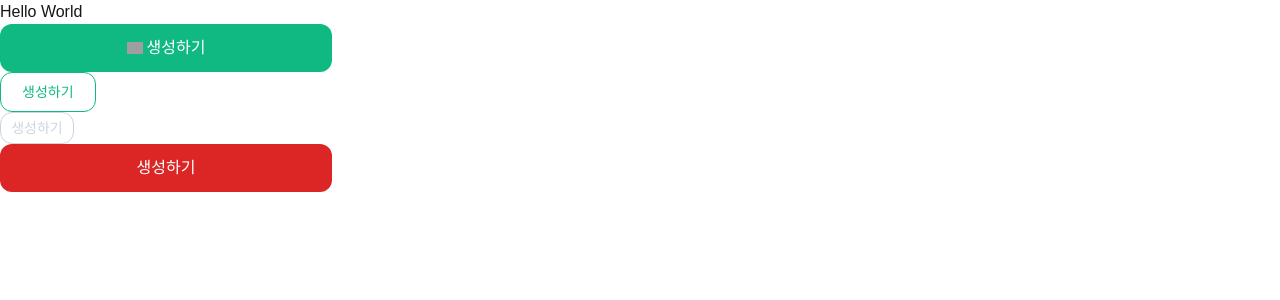
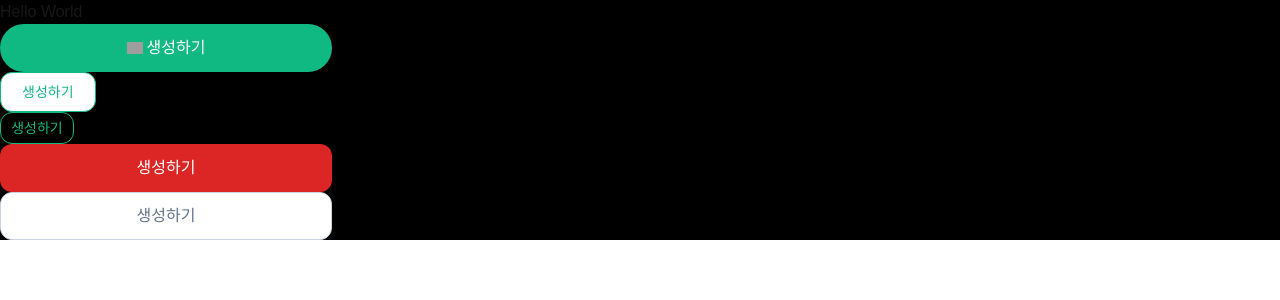
Before and after one commit to mingmi9/fe11-part4-team1-coworkers, a Next.js app: page / in a window 1280 px wide. Shown: the top 300 px of the page. Built offline with nearby package versions, Linux system fonts and the light colour scheme; grey boxes are pictures that could not be loaded; a web font is replaced by a local one.

Commit message:
feat: 버튼 스타일 추가

```diff
--- a/app/_components/Button.tsx
+++ b/app/_components/Button.tsx
@@ -6,8 +6,9 @@ import Image from 'next/image';
 interface ButtonProps {
   className?: string;
   size?: 'small' | 'medium' | 'large';
-  style?: 'solid' | 'outlined' | 'secondary' | 'danger';
+  style?: 'solid' | 'outlined' | 'outlined_secondary' | 'secondary' | 'danger';
   icon?: 'plus' | 'check' | 'none';
+  round?: 'full' | 'xl';
   disabled?: boolean;
   onClick?: () => void;
   children: ReactNode;
@@ -15,9 +16,10 @@ interface ButtonProps {
 
 export default function Button({
   className = '',
-  size = 'large',
+  size = 'medium',
   style = 'solid',
   icon = 'none',
+  round = 'xl',
   disabled = false,
   onClick,
   children,
@@ -34,11 +36,20 @@ export default function Button({
       ? 'bg-interaction-inactive cursor-default pointer-events-none text-text-inverse'
       : 'bg-brand-primary text-text-inverse hover:bg-interaction-hover active:bg-interaction-pressed',
     outlined: disabled
+      ? 'bg-background-inverse border border-interaction-inactive text-interaction-inactive cursor-default pointer-events-none'
+      : 'bg-background-inverse border border-brand-primary text-brand-primary hover:border-interaction-hover hover:text-interaction-hover active:border-interaction-pressed active:border-interaction-pressed',
+    outlined_secondary:
+      'bg-background-inverse border border-text-secondary text-text-default hover:brightness-95 active:brightness-90',
+    secondary: disabled
       ? 'border border-interaction-inactive text-interaction-inactive cursor-default pointer-events-none'
       : 'border border-brand-primary text-brand-primary hover:border-interaction-hover hover:text-interaction-hover active:border-interaction-pressed active:border-interaction-pressed',
-    secondary: 'border border-text-secondary text-text-secondary',
     danger:
       'bg-status-danger text-text-inverse hover:brightness-90 active:brightness-75',
+  };
+
+  const roundStyle = {
+    full: 'rounded-full',
+    xl: 'rounded-xl',
   };
 
   const renderIcon = () => {
@@ -49,7 +60,7 @@ export default function Button({
     return null;
   };
 
-  const classNames = `flex justify-center items-center rounded-xl gap-[4px] ${sizeClass[size]} ${styleClass[style]} ${className}`;
+  const classNames = `flex justify-center items-center gap-[4px] ${sizeClass[size]} ${styleClass[style]} ${roundStyle[round]} ${className}`;
 
   return (
     <button className={`${classNames}`} onClick={onClick} {...props}>
--- a/app/page.tsx
+++ b/app/page.tsx
@@ -2,10 +2,10 @@ import Button from '@/_components/Button';
 
 export default function Home() {
   return (
-    <div>
+    <div className="bg-black">
       Hello World
       <div>
-        <Button size="large" style="solid" icon="check">
+        <Button size="large" style="solid" icon="check" round="full">
           생성하기
         </Button>
         <Button size="medium" style="outlined">
@@ -17,6 +17,9 @@ export default function Home() {
         <Button size="large" style="danger">
           생성하기
         </Button>
+        <Button size="large" style="outlined_secondary">
+          생성하기
+        </Button>
       </div>
     </div>
   );
```
